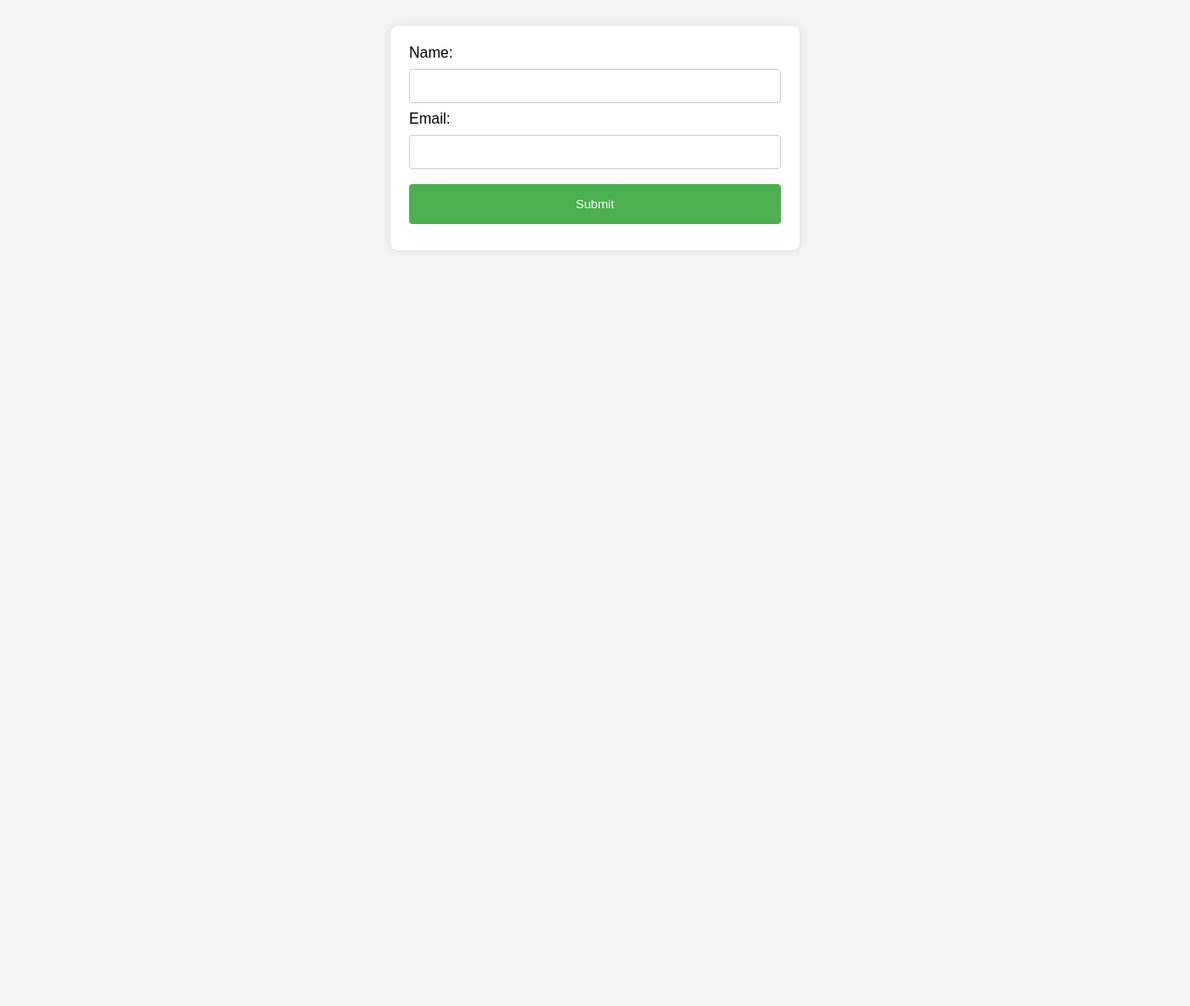
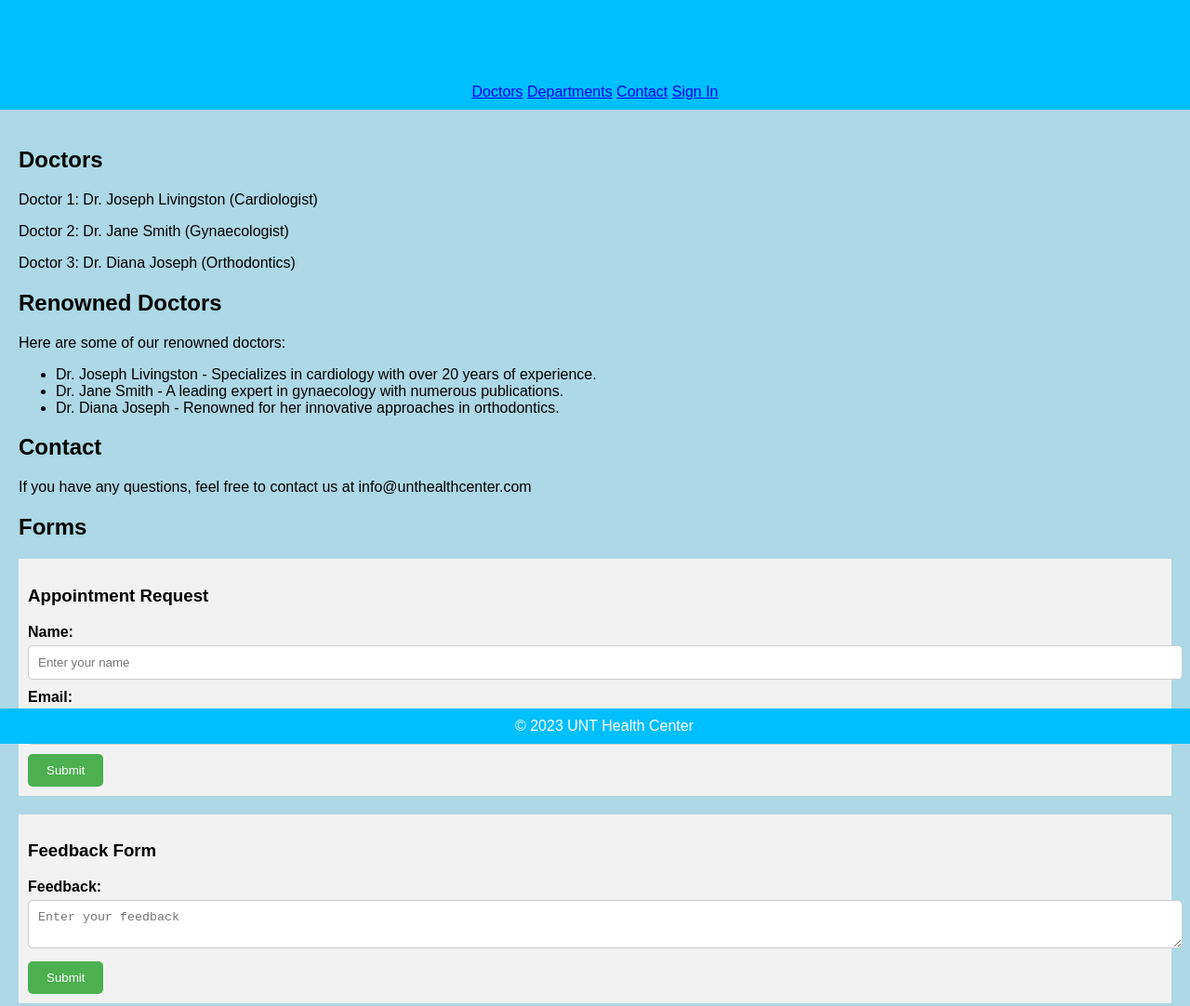
Before and after one commit to sowjanya4u4ever/AskCodi_Error-Fixing, a plain HTML site: page index.html in a window 1280 px wide. Shown: the whole page at 93% size. Before the commit the page ends 800 px from the top, so only its background shows below. Drawn offline with Linux system fonts and the light colour scheme.

Commit message:
Update index.html

```diff
--- a/index.html
+++ b/index.html
@@ -3,51 +3,119 @@
 <head>
     <meta charset="UTF-8">
     <meta name="viewport" content="width=device-width, initial-scale=1.0">
-    <title>Contact Form</title>
+    <title>UNT Health Center</title>
     <style>
         body {
+            background-color: #add8e6; /* Blue and white background */
             font-family: Arial, sans-serif;
-            background-color: #f4f4f4;
+            margin: 0;
+            padding: 0;
+            color: #000; /* Set default text color */
+        }
+
+        header {
+            background-color: #00BFFF; /* Light blue header */
+            color: #fff;
+            padding: 10px;
+            text-align: center;
+        }
+
+        footer {
+            background-color: #00BFFF; /* Light blue footer */
+            color: #fff;
+            padding: 10px;
+            position: absolute;
+            bottom: 0;
+            width: 100%;
+            text-align: center;
+        }
+
+        .container {
             padding: 20px;
         }
+
+        h1 {
+            color: #00BFFF; /* Light blue heading */
+        }
+
         form {
-            background-color: #fff;
-            padding: 20px;
-            border-radius: 8px;
-            box-shadow: 0 0 10px rgba(0, 0, 0, 0.1);
-            max-width: 400px;
-            margin: 0 auto;
+            margin-top: 20px;
+            padding: 10px;
+            background-color: #f2f2f2;
         }
-        input[type="text"], input[type="email"], input[type="submit"] {
+
+        label {
+            display: block;
+            margin-bottom: 5px;
+            font-weight: bold;
+        }
+
+        input[type="text"],
+        input[type="email"],
+        textarea {
             width: 100%;
             padding: 10px;
-            margin: 8px 0;
-            display: inline-block;
+            margin-bottom: 10px;
             border: 1px solid #ccc;
-            border-radius: 4px;
-            box-sizing: border-box;
+            border-radius: 5px;
         }
-        input[type="submit"] {
+
+        button {
             background-color: #4CAF50;
             color: white;
-            padding: 14px 20px;
-            margin: 8px 0;
+            padding: 10px 20px;
             border: none;
-            border-radius: 4px;
+            border-radius: 5px;
             cursor: pointer;
         }
-        input[type="submit"]:hover {
+
+        button:hover {
             background-color: #45a049;
         }
     </style>
 </head>
 <body>
-    <form action="/submit-form" method="post">
-        <label for="name">Name:</label>
-        <input type="text" id="name" name="name" required>
-        <label for="email">Email:</label>
-        <input type="email" id="email" name="email" required>
-        <input type="submit" value="Submit">
-    </form>
+    <header>
+        <h1>UNT Health Center</h1>
+        <nav>
+            <a href="#doctors">Doctors</a>
+            <a href="#departments">Departments</a>
+            <a href="#contact">Contact</a>
+            <a href="#signin">Sign In</a>
+        </nav>
+    </header>
+    <div class="container">
+        <h2>Doctors</h2>
+        <p>Doctor 1: Dr. Joseph Livingston (Cardiologist)</p>
+        <p>Doctor 2: Dr. Jane Smith (Gynaecologist)</p>
+        <p>Doctor 3: Dr. Diana Joseph (Orthodontics)</p>
+        <h2>Renowned Doctors</h2>
+        <p>Here are some of our renowned doctors:</p>
+        <ul>
+            <li>Dr. Joseph Livingston - Specializes in cardiology with over 20 years of experience.</li>
+            <li>Dr. Jane Smith - A leading expert in gynaecology with numerous publications.</li>
+            <li>Dr. Diana Joseph - Renowned for her innovative approaches in orthodontics.</li>
+        </ul>
+        <h2>Contact</h2>
+        <p>If you have any questions, feel free to contact us at info@unthealthcenter.com</p>
+        <h2>Forms</h2>
+        <form>
+            <h3>Appointment Request</h3>
+            <label for="name">Name:</label>
+            <input type="text" id="name" placeholder="Enter your name">
+            <label for="email">Email:</label>
+            <input type="email" id="email" placeholder="Enter your email">
+            <button type="submit">Submit</button>
+        </form>
+        <form>
+            <h3>Feedback Form</h3>
+            <label for="feedback">Feedback:</label>
+            <textarea id="feedback" placeholder="Enter your feedback"></textarea>
+            <button type="submit">Submit</button>
+        </form>
+    </div>
+    <footer>
+        &copy; 2023 UNT Health Center
+    </footer>
 </body>
 </html>
```
